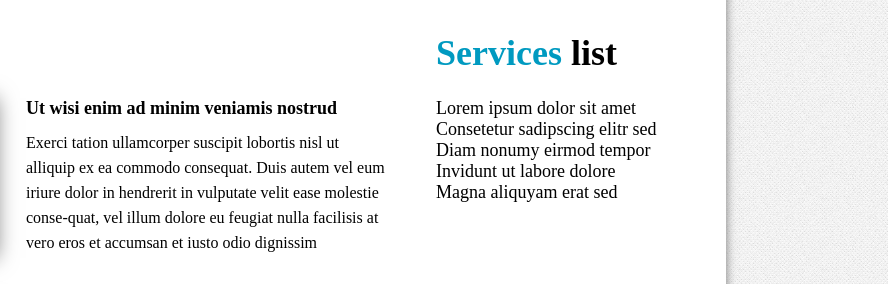
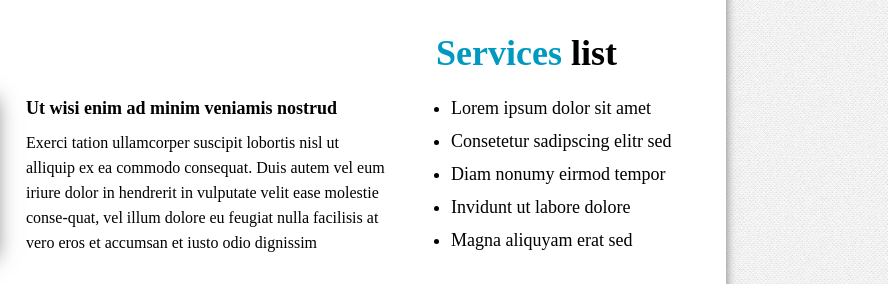
Before and after one commit to bbandydd/layout_practice1, a plain HTML site: page index.html in a window 1280 px wide. Shown: the part 837-1121 px from the top of the page, 392-1280 px from the left. Drawn offline with Linux system fonts and the light colour scheme.

Commit message:
Solved UL list-style-image Problem

```diff
--- a/all.sass
+++ b/all.sass
@@ -20,13 +20,15 @@ body
   float: right
   clear: both
 
+.menu > li
+  display: inline
+  margin-left: 50px
+  cursor: pointer
+
 .actived
   color: #009AC0
 
-li
-  display: inline
-  margin-left: 50px
-  cursor: pointer
+
 
 /* slider */
 .slider
@@ -121,11 +123,12 @@ li
 .rightnews h1
   padding-left: 650px
 
-#list1
+.rightnews ul
   list-style-image: url("images/icon_03.png")
 
-#list1 li
-  margin: 30px 0px 50px 50px
+.rightnews li
+  margin-left: 625px
+  padding-bottom: 12px
 
 /* footer */
 .footer
--- a/index.html
+++ b/index.html
@@ -57,7 +57,7 @@
 
     <div class="rightnews">
         <h1><span class="actived">Services</span> list</h1>
-        <ul id="list1">
+        <ul>
           <li>Lorem ipsum dolor sit amet</li>
           <li>Consetetur sadipscing elitr sed</li>
           <li>Diam nonumy eirmod tempor</li>
```
Also changed, not shown: all.css, 1 other file.
